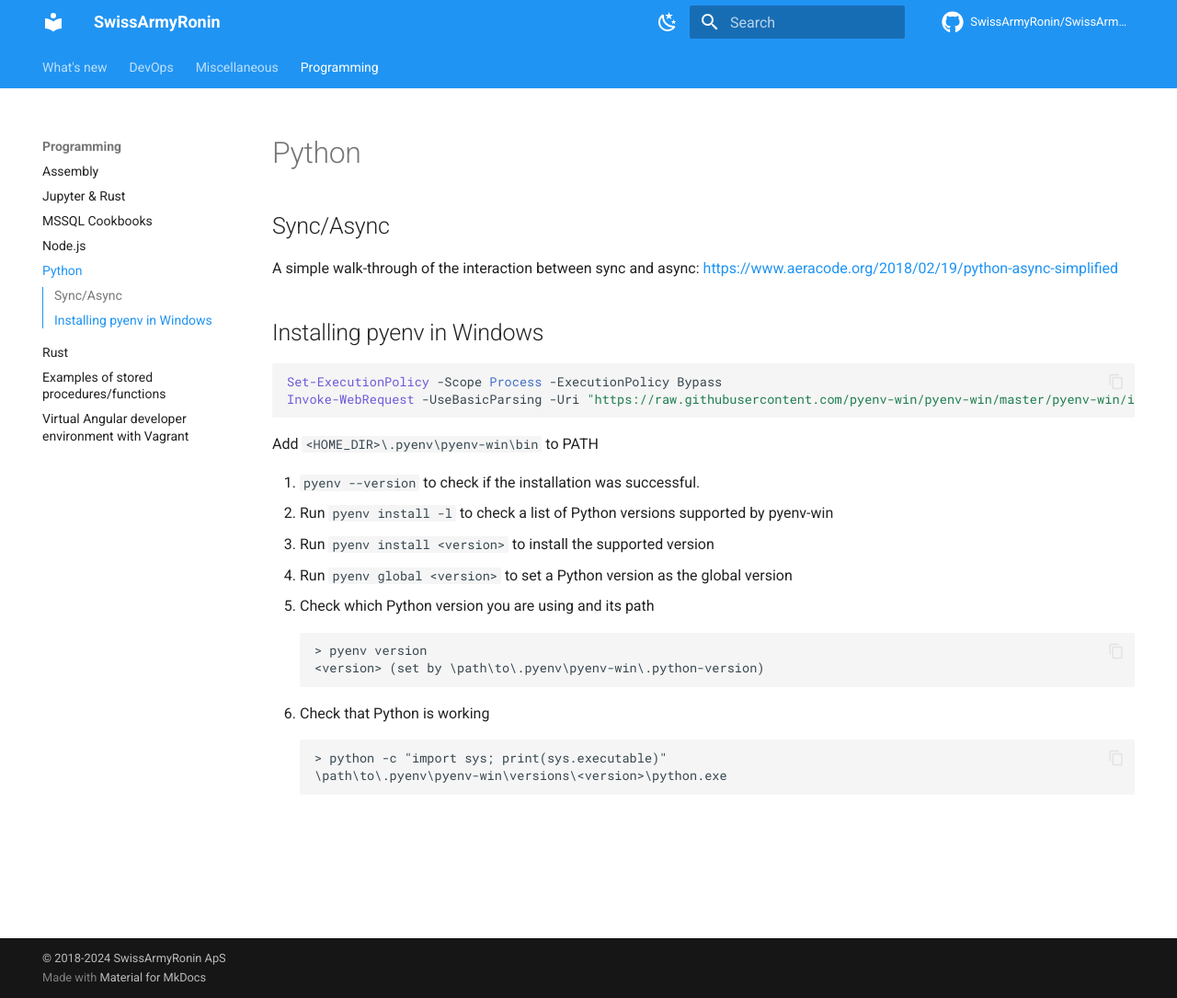
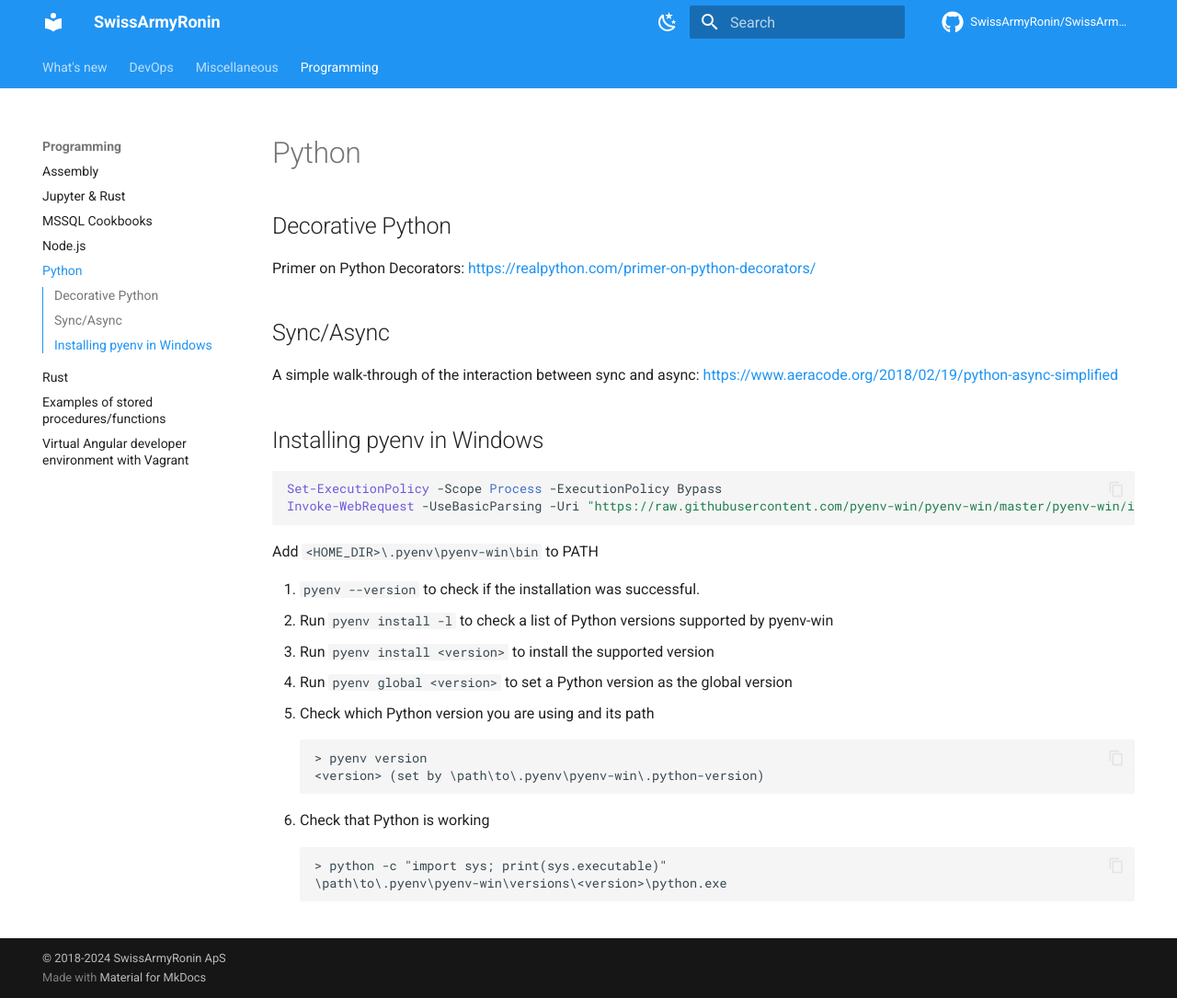
Before and after one commit to SwissArmyRonin/SwissArmyRonin.github.io, an MkDocs documentation site: the page built from docs/Programming/Python.md, in a window 1280 px wide and 1085 px high. Shown: the whole window at 92% size. Built offline with MkDocs 1.6.1 and Material for MkDocs 9.7.7, drawn with Linux system fonts in a browser that asks for light colours; comment, search, counter and statistics services are not loaded.

Commit message:
Update Python.md

```diff
--- a/docs/Programming/Python.md
+++ b/docs/Programming/Python.md
@@ -1,5 +1,9 @@
 
 # Python
+
+## Decorative Python
+
+Primer on Python Decorators: <https://realpython.com/primer-on-python-decorators/>
 
 ## Sync/Async
 
```
